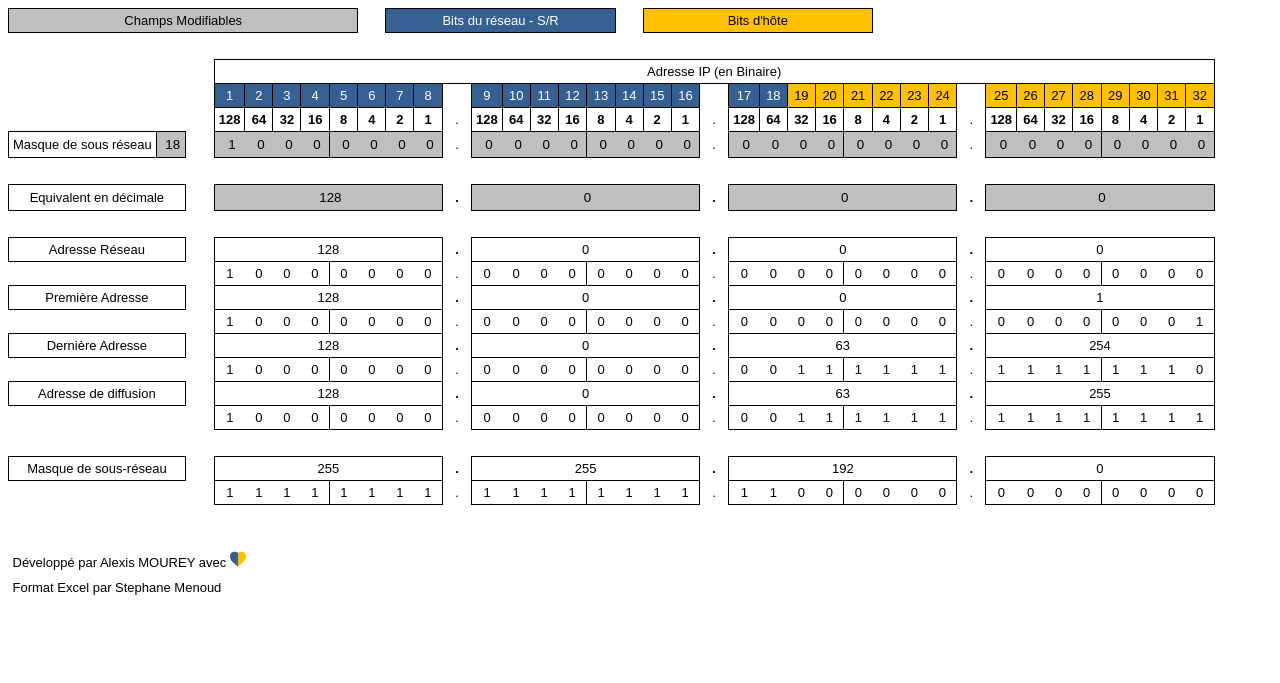
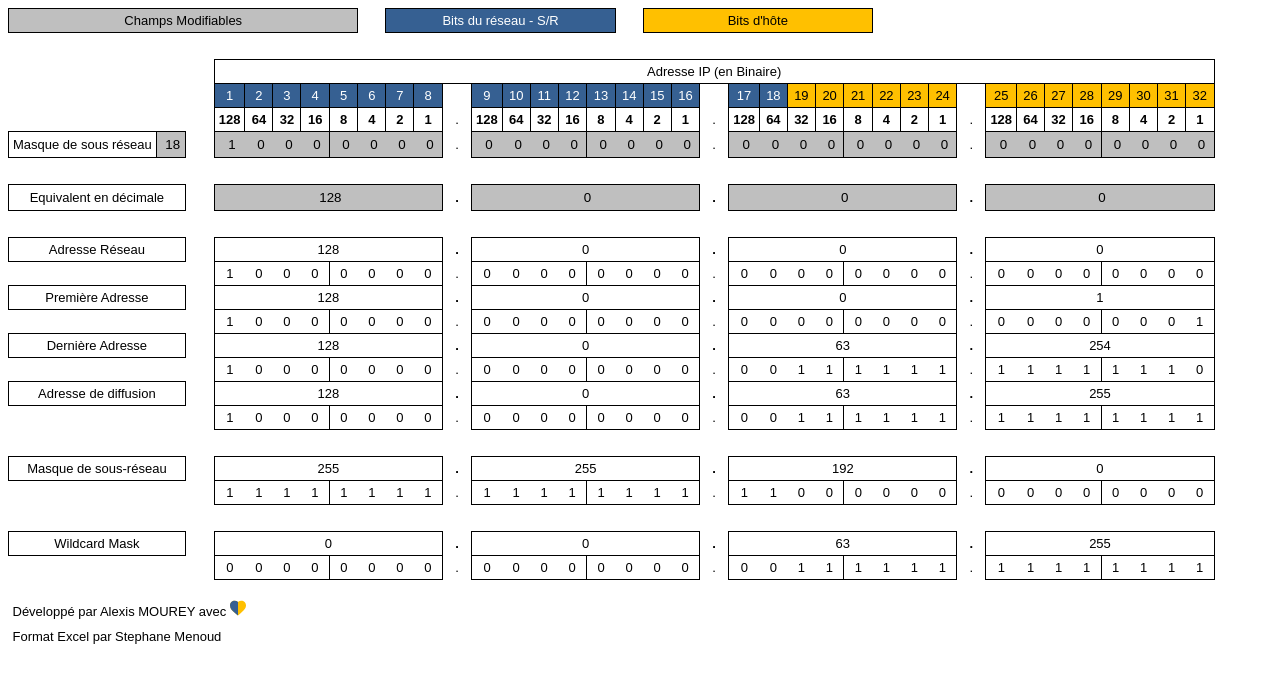
Before and after one commit to xixi52/IPCalculator, a PHP site: page / in a window 1280 px wide. Shown: the top 683 px of the page. Run offline with PHP 8.4, Linux system fonts and the light colour scheme.

Commit message:
Add wildcard mask

```diff
--- a/assets/js/script.js
+++ b/assets/js/script.js
@@ -309,6 +309,7 @@ function updateBinLast(countCurrentOctet) {
   }
 
   let ipMaskBin = ["","","",""],
+  ipWildcardBin = ["","","",""],
   octetMask = 1,
   bitMask = 1;
 
@@ -334,8 +335,41 @@ function updateBinLast(countCurrentOctet) {
     ipMaskBin[(octetMask - 1)] = ipMaskBin[(octetMask - 1)].toString() + $("#mask-bit" + bitMask + "-octet" + octetMask).html().toString();
     bitMask++
   }
+
   for (let i = 0; i < 4; i++){
     $("#octet" + (i + 1) + "-mask").html(parseInt(ipMaskBin[i], 2))
+
+    // Invert Mask
+    ipWildcardBin[i] = ipMaskBin[i].toString()
+    ipWildcardBin[i] = ipWildcardBin[i].replace(/1/g, 'x')
+    ipWildcardBin[i] = ipWildcardBin[i].replace(/0/g, '1')
+    ipWildcardBin[i] = ipWildcardBin[i].replace(/x/g, '0')
+
+    $("#octet" + (i + 1) + "-wildcard-mask").html(parseInt(ipWildcardBin[i], 2))
+
+  }
+
+  for (let i = 1; i <= 32; i++) {
+
+    if (i == 1) {
+      octetMask = 1;
+      bitMask = 1;
+    }
+    if (i == 9) {
+      octetMask = 2;
+      bitMask = 1;
+    }
+    if (i == 17) {
+      octetMask = 3;
+      bitMask = 1;
+    }
+    if (i == 25) {
+      octetMask = 4;
+      bitMask = 1;
+    }
+
+    $("#wildcard-mask-bit" + bitMask + "-octet" + octetMask).html(String(ipWildcardBin[octetMask - 1])[bitMask - 1])
+    bitMask++
   }
 
 }
--- a/index.php
+++ b/index.php
@@ -386,6 +386,55 @@
         <tr>
           <td class="noborder blank-cell" colspan="38"></td>
         </tr>
+        <!-- Wildcard Mask IP -->
+        <tr class="wildcard-mask-dec">
+          <td colspan="2">Wildcard Mask</td>
+          <td class="noborder"></td>
+          <td colspan="8" id="octet1-wildcard-mask">0</td>
+          <td class="noborder point">.</td>
+          <td colspan="8" id="octet2-wildcard-mask">0</td>
+          <td class="noborder point">.</td>
+          <td colspan="8" id="octet3-wildcard-mask">63</td>
+          <td class="noborder point">.</td>
+          <td colspan="8" id="octet4-wildcard-mask">255</td>
+        </tr>
+        <!-- Wildcard Mask IP list -->
+        <tr class="bit-wildcard-mask">
+          <?php
+          $leftBorderBit = "";
+          $rightBorderBit = "";
+          $bitNumber = 0;
+          $octetNumber = 1;
+            for ($i = 1; $i <= 36; $i++) {
+              if ($i == 1) {
+                $bitNumber++;
+                echo "<td class=\"noborder\" colspan=\"3\"></td>\n";
+              } else if ($i == 10 || $i == 19 || $i == 28) {
+                echo "          <td class=\"noborder\">.</td>\n";
+              } else {
+                if ($bitNumber != 4 && $bitNumber != 8) $rightBorderBit = "-right";
+                else $rightBorderBit = "";
+
+                if ($bitNumber != 1 && $bitNumber != 5) $leftBorderBit = "-left";
+                else $leftBorderBit = "";
+
+                if(($bitNumber > 2 && $octetNumber == 3) || $octetNumber == 4) {
+                  echo "          <td class=\"border" . $rightBorderBit . $leftBorderBit . "\" id=\"wildcard-mask-bit" . $bitNumber . "-octet" . $octetNumber . "\">1</td>\n";
+                  if($bitNumber == 8) {
+                    $bitNumber = 1;
+                    $octetNumber++;
+                  } else $bitNumber++;
+                } else if($bitNumber == 8) {
+                  echo "          <td class=\"border" . $rightBorderBit . $leftBorderBit . "\" id=\"wildcard-mask-bit" . $bitNumber . "-octet" . $octetNumber . "\">0</td>\n";
+                  $bitNumber = 1;
+                  $octetNumber++;
+                } else {
+                  echo "          <td class=\"border" . $rightBorderBit . $leftBorderBit . "\" id=\"wildcard-mask-bit" . $bitNumber . "-octet" . $octetNumber . "\">0</td>\n";
+                  $bitNumber++;
+                }
+              }
+            } ?>
+        </tr>
         <!-- Credit -->
         <tr>
           <td class="noborder blank-cell credit-by" colspan="38"><a href="https://github.com/xixi52">Développé par Alexis MOUREY avec <img src="assets/img/heart.svg"></a></td>
```
